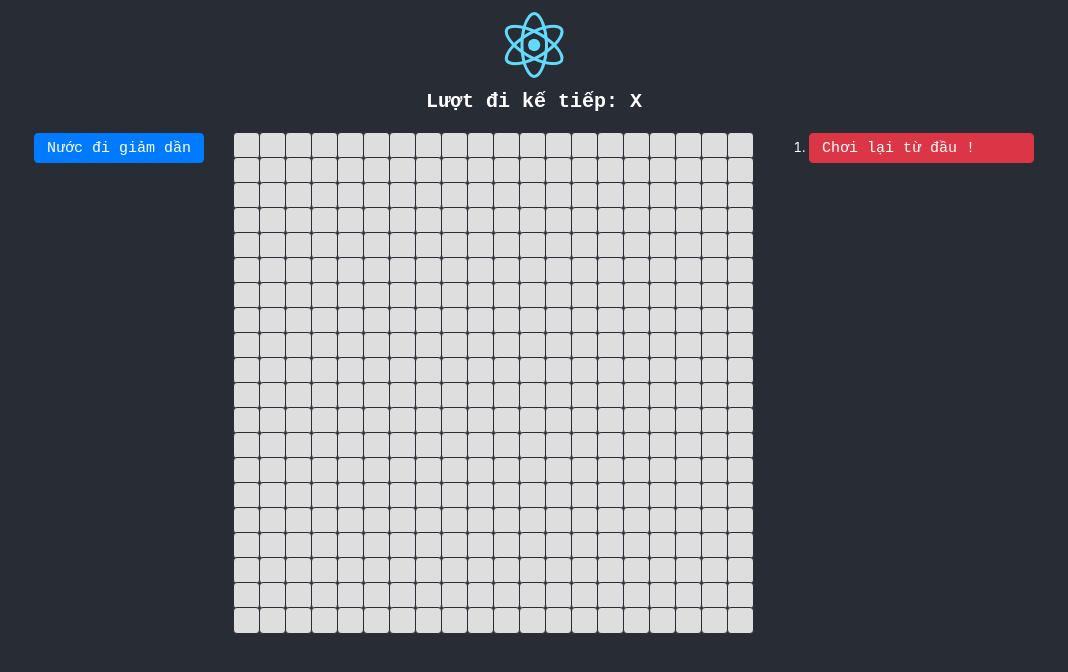
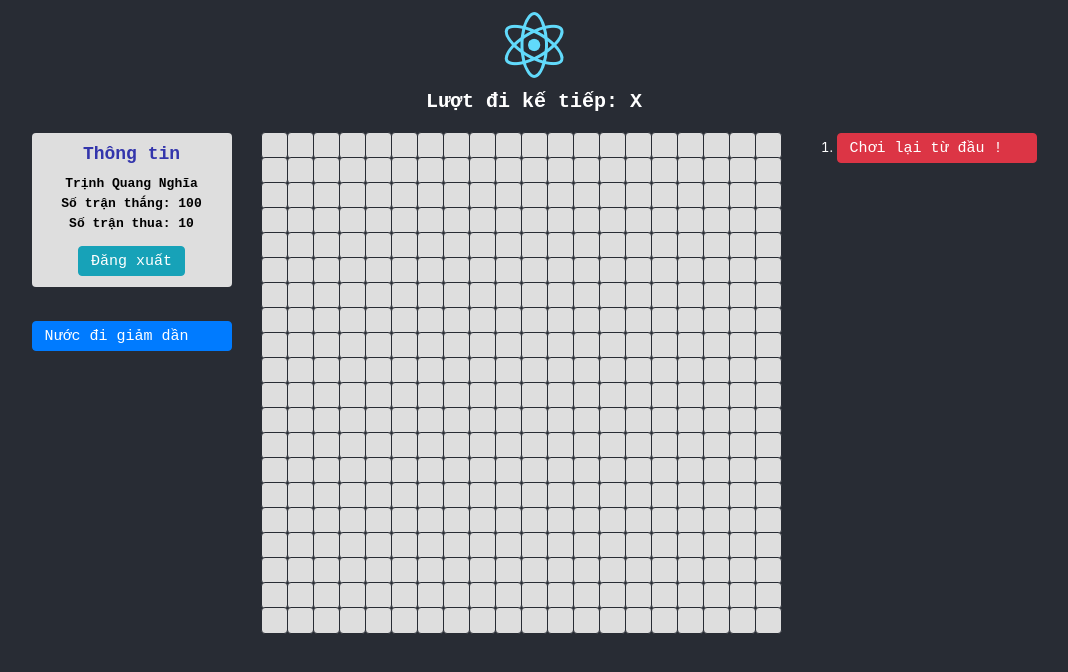
Before and after one commit to tqnghia1998/caro-reactjs-client, a React app: page / in a window 1280 px wide. Shown: the whole page, without its empty margins (106-1174 px from the left). Built offline with nearby package versions, Linux system fonts and the light colour scheme.

Commit message:
adjust some ui

```diff
--- a/src/components/homepage/game.js
+++ b/src/components/homepage/game.js
@@ -1,5 +1,5 @@
 import React from 'react';
-import { Button } from 'react-bootstrap';
+import { Button, Card } from 'react-bootstrap';
 import Board from '../homepage/board';
 import Config from '../../constants/configs';
 import Status from '../homepage/status';
@@ -7,6 +7,87 @@ import logo from '../../logo.svg';
 import '../../css/game.css';
 
 function Game(props) {
+
+    const { actions } = props
+    const { history } = props;
+    const { stepNumber } = props;
+    const { nextMove } = props;
+    const { winCells } = props;
+    const { accendingMode } = props;
+
+    const current = history[stepNumber];
+    const sortMode = accendingMode ? `Nước đi tăng dần` : `Nước đi giảm dần`;
+    const moves = [];
+
+    history.map((step, move) => {
+        const content = move ? `Lượt #${
+            Config.makeTwoDigits(move)}:
+            (${Config.makeTwoDigits(history[move].x)},${Config.makeTwoDigits(history[move].y)})`
+        : `Chơi lại từ đầu !`;
+        const variant = (move === stepNumber) ? `danger` : `success`;
+
+        // Get current move
+        const currentMove = (
+            // eslint-disable-next-line react/no-array-index-key
+            <li key={move}>
+                <Button onClick={() => jumpTo(move)} variant={variant}
+                    className='board-button'>{content}</Button>
+            </li>
+        )
+
+        // Push head or tail depends on sort mode
+        if (accendingMode) {
+            moves.push(currentMove);
+        }
+        else {
+            moves.splice(0, 0, currentMove);
+        }
+
+        return moves;
+    })
+
+    return (
+        <div className='App'>
+            <header className='App-header'>
+                <img src={logo} className='App-logo' alt='logo' />
+                <Status nextMove={nextMove} winCells={winCells} />
+                <div className='board-game'>
+                    <div>
+                        <Card className='card'>
+                            <Card.Body className='card-body'>
+                                <Card.Title className='card-title'>Thông tin</Card.Title>
+                                <Card.Text className='card-text'>
+                                    Trịnh Quang Nghĩa
+                                </Card.Text>
+                                <Card.Text className='card-text'>
+                                    Số trận thắng: 100
+                                </Card.Text>
+                                <Card.Text className='card-text'>
+                                    Số trận thua: 10
+                                </Card.Text>
+                                <Button className='logout-button' variant='info'>Đăng xuất</Button>
+                            </Card.Body>
+                        </Card>
+                        <br></br>
+                        <Button className='function-button'
+                                onClick={actions.actionChangeSort}>
+                            {sortMode}
+                        </Button>
+                    </div>
+
+                    <div>
+                        <Board  winCells={winCells}
+                                squares={current.squares}
+                                handleClick={(i, j) => handleClick(i, j)}/>
+                    </div>
+                    <div>
+                        <ol>{moves}</ol>
+                    </div>
+                </div>
+            </header>
+        </div>
+    );
+
 
     function checkWin(row, col, user, stepNumber) {
 
@@ -190,68 +271,6 @@ function Game(props) {
         // Call action
         actions.actionJumpTo(stepNumber, nextMove, winCells);
     }
-
-    const { actions } = props
-    const { history } = props;
-    const { stepNumber } = props;
-    const { nextMove } = props;
-    const { winCells } = props;
-    const { accendingMode } = props;
-
-    const current = history[stepNumber];
-    const sortMode = accendingMode ? `Nước đi tăng dần` : `Nước đi giảm dần`;
-    const moves = [];
-
-    history.map((step, move) => {
-        const content = move ? `Đến bước #${
-            Config.makeTwoDigits(move)}:
-            (${Config.makeTwoDigits(history[move].x)},
-            ${  Config.makeTwoDigits(history[move].y)})`
-        : `Chơi lại từ đầu !`;
-        const variant = (move === stepNumber) ? `danger` : `success`;
-
-        // Get current move
-        const currentMove = (
-            // eslint-disable-next-line react/no-array-index-key
-            <li key={move}>
-                <Button onClick={() => jumpTo(move)} variant={variant}
-                    className='board-button'>{content}</Button>
-            </li>
-        )
-
-        // Push head or tail depends on sort mode
-        if (accendingMode) {
-            moves.push(currentMove);
-        }
-        else {
-            moves.splice(0, 0, currentMove);
-        }
-
-        return moves;
-    })
-
-    return (
-        <div className='App'>
-            <header className='App-header'>
-                <img src={logo} className='App-logo' alt='logo' />
-                <Status nextMove={nextMove} winCells={winCells} />
-                <div className='board-game'>
-                    <Button className='function-button'
-                            onClick={actions.actionChangeSort}>
-                        {sortMode}
-                    </Button>
-                    <div>
-                        <Board  winCells={winCells}
-                                squares={current.squares}
-                                handleClick={(i, j) => handleClick(i, j)}/>
-                    </div>
-                    <div>
-                        <ol>{moves}</ol>
-                    </div>
-                </div>
-            </header>
-        </div>
-    );
 }
 
-export default Game
+export default Game;
--- a/src/components/register/register.js
+++ b/src/components/register/register.js
@@ -1,7 +1,6 @@
 import React, { useState } from 'react';
 import { Button, FormGroup, FormControl, FormLabel } from 'react-bootstrap';
 import { Link } from 'react-router-dom';
-import logo from '../../logo.svg';
 import '../../css/login.css';
 
 function Register(props) {
--- a/src/css/Game.css
+++ b/src/css/Game.css
@@ -109,7 +109,7 @@ ol, ul {
 .board-button {
   font: 15px 'Courier New', Courier, monospace;
   height: 30px;
-  width: 225px;
+  width: 200px;
   text-align: left;
   margin-bottom: 1px;
 }
@@ -118,7 +118,7 @@ ol, ul {
   font: 15px 'Courier New', Courier, monospace;
   height: 30px;
   margin-right: 30px;
-  width: 200;
+  width: 200px;
   text-align: left;
 }
 
@@ -135,3 +135,32 @@ ol {
   flex-direction: row;
   justify-content: center;
 }
+
+.card {
+  width: 200px;
+}
+
+.card-body {
+  padding: 0px;
+  background: rgb(222, 222, 222);
+}
+
+.card-title {
+  margin-top: 10px;
+  font: bold 18px 'Courier New', Courier, monospace;
+  color: rgb(51, 53, 172);
+}
+
+.card-text {
+  font: bold 13px 'Courier New', Courier, monospace;
+  color: black;
+  margin-bottom: 5px;
+}
+
+.logout-button {
+  font: 15px 'Courier New', Courier, monospace;
+  height: 30px;
+  margin-top: 10px;
+  margin-bottom: 10px;
+  width: auto;
+}
--- a/src/index.js
+++ b/src/index.js
@@ -7,8 +7,7 @@ import rootReducers from './reducers/rootReducers';
 import {
     BrowserRouter as Router,
     Switch,
-    Route,
-    Link
+    Route
 } from 'react-router-dom';
 import Game from './containers/homepage';
 import Login from './containers/login';
```
